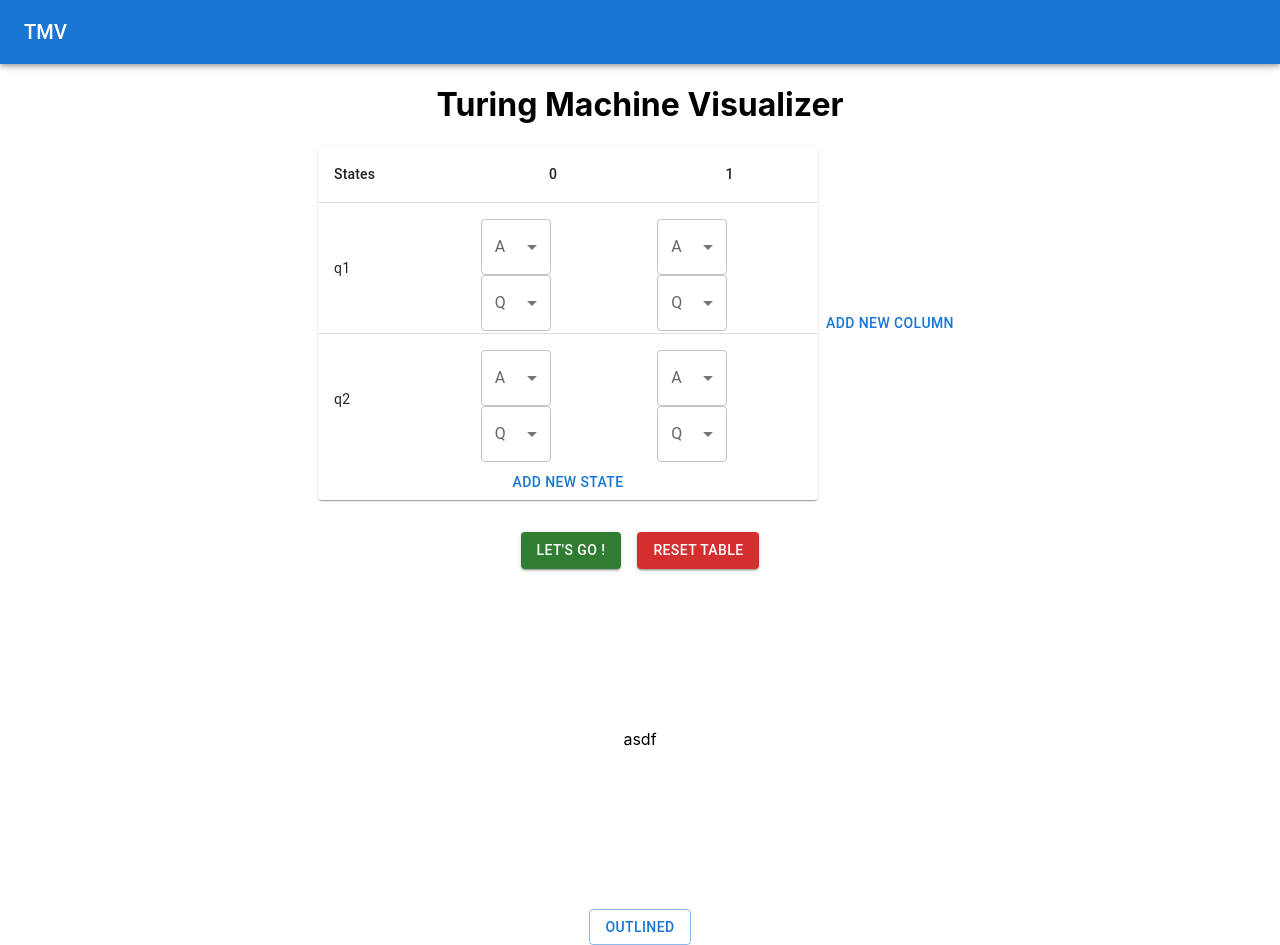
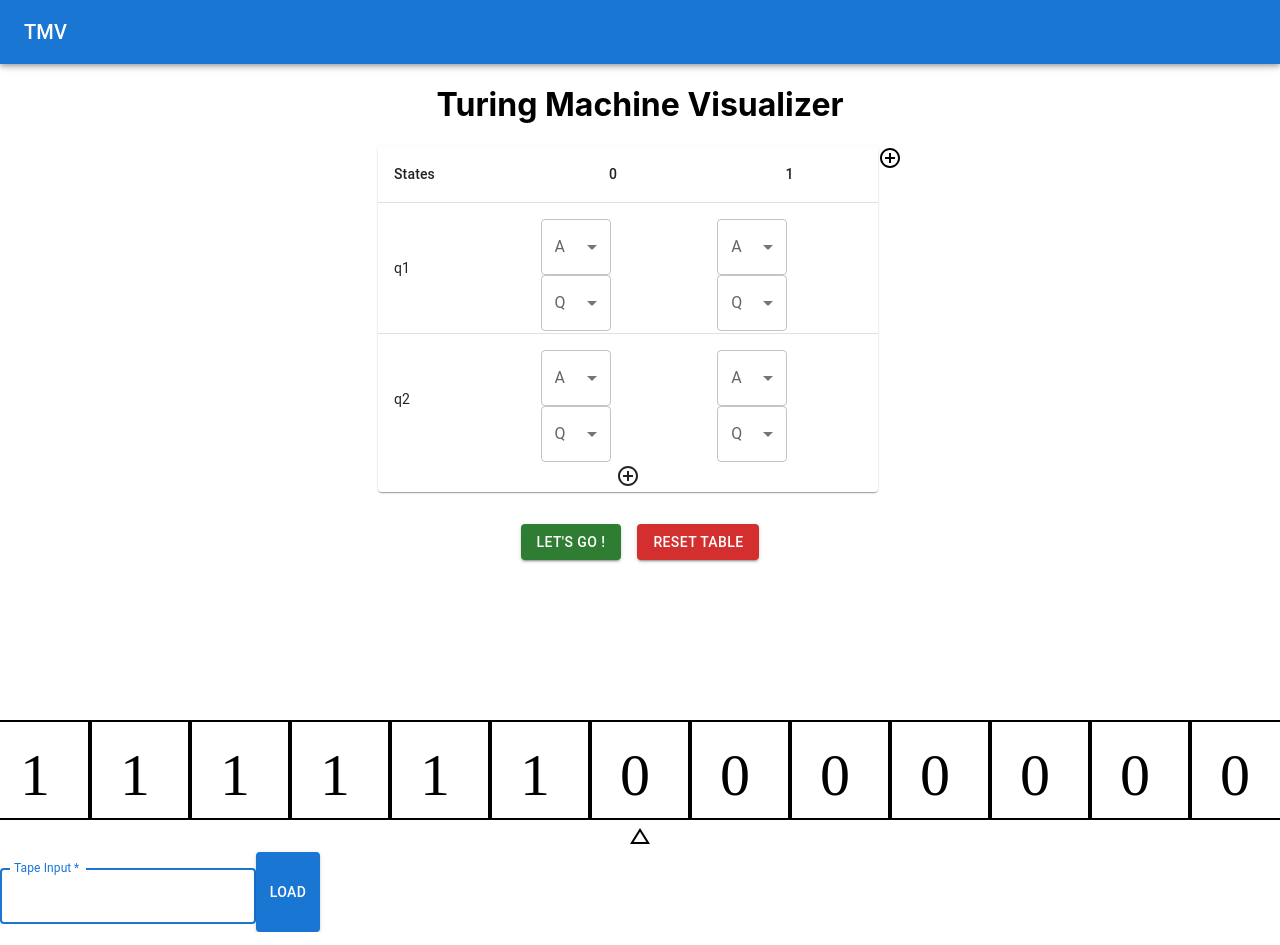
Before and after one commit to jzkang1/turing-machine-visualizer, a React (Create React App) app: page /visualize in a window 1280 px wide. Built offline with nearby package versions, Linux system fonts and the light colour scheme; the HTML template or start-up script is replaced by a standard one.

Commit message:
Added machine tape

```diff
--- a/package.json
+++ b/package.json
@@ -5,6 +5,7 @@
   "dependencies": {
     "@emotion/react": "^11.7.1",
     "@emotion/styled": "^11.6.0",
+    "@mui/icons-material": "^5.3.0",
     "@mui/material": "^5.2.8",
     "@testing-library/jest-dom": "^5.16.1",
     "@testing-library/react": "^12.1.2",
--- a/src/components/Tape.js
+++ b/src/components/Tape.js
@@ -1,8 +1,48 @@
-import React, { useContext } from 'react';
+import React, { useContext, useState, useEffect, useRef } from 'react';
 import { GlobalStoreContext } from '../store/index.js'
+import ChangeHistoryIcon from '@mui/icons-material/ChangeHistory';
+import { Icon } from '@mui/material';
 
-export default function Tape(props){
+export default function Tape(props) {
     const { store } = useContext(GlobalStoreContext);
 
-    return (<div style={{margin: "10em"}}>asdf</div>);
+    const [tape, setTape] = useState([]);
+
+    const [actionQueue, setActionQueue] = useState([]);
+
+    const tapeRef = useRef(null);
+
+    useEffect(() => {
+        const tape = tapeRef.current;
+        const context = tape.getContext('2d');
+
+        context.fillStyle = 'black';
+        context.strokeStyle = '#000000';
+        context.lineWidth = 4;
+        context.font = "60px Arial black";
+        // context.fillRect(0, 0, context.canvas.width, context.canvas.height);
+
+        // context.strokeRect(0, 0, context.canvas.width, context.canvas.height);
+
+        // right side
+        for (let i = window.innerWidth/2-50; i < window.innerWidth; i+= 100) {
+            context.strokeRect(i, 0, 100, 100);
+            context.fillText("0",i+30,75)
+        }
+
+        // left side
+        for (let i = window.innerWidth/2-150; i >= -100; i-=100) {
+            context.strokeRect(i, 0, 100, 100);
+            context.fillText("1",i+30,75)
+        }
+    }, []);
+
+    return (
+        <div display="flex" align="center">
+            <canvas width={window.innerWidth} height="100em" style={{marginTop: "10em"}} ref={tapeRef} {...props}/>
+            <Icon>
+                {<ChangeHistoryIcon/>}
+            </Icon>
+        </div>
+    );
 }
--- a/src/components/TransitionTable.js
+++ b/src/components/TransitionTable.js
@@ -1,4 +1,4 @@
-import { useContext, useCallback, useMemo } from 'react';
+import React, { useContext, useCallback, useMemo } from 'react';
 import { GlobalStoreContext } from '../store';
 import { TableContainer, Table, TableHead, TableBody, TableRow, TableCell } from '@mui/material/';
 import { TextField } from '@mui/material';
@@ -11,7 +11,8 @@ import { Fade } from '@mui/material';
 import { Box } from '@mui/system';
 import { Typography } from '@mui/material';
 import MenuItem from '@mui/material/MenuItem';
-
+import AddCircleOutlineIcon from '@mui/icons-material/AddCircleOutline';
+import { Icon } from '@mui/material';
 
 export default function TransitionTable(props) {
     const {store} = useContext(GlobalStoreContext);
@@ -47,7 +48,7 @@ export default function TransitionTable(props) {
     const getStateRows = () => {
         let rows = [];
         for (let state of store.states) {
-            let row = [<TableCell component="th">{state}</TableCell>];
+            let row = [<React.Fragment><TableCell component="th">{state}</TableCell></React.Fragment>];
             for (let parseCharacter of store.alphabet) {
                 row.push(
                     <TableCell
@@ -135,10 +136,14 @@ export default function TransitionTable(props) {
                     </TableBody>
                 </Table>
 
-                <Button onClick={store.addRow}>Add New State</Button>
+                <Icon onClick={store.addRow} style={{cursor:"pointer"}}>
+                    {<AddCircleOutlineIcon/>}
+                </Icon>
 
             </TableContainer>
-            <Button onClick={store.addColumn}>Add New Column</Button>
+            <Icon onClick={store.addColumn} style={{cursor:"pointer"}}>
+                {<AddCircleOutlineIcon/>}
+            </Icon>
             </div>
         );
     };
--- a/src/components/Visual.js
+++ b/src/components/Visual.js
@@ -1,19 +1,36 @@
 import React, { useContext } from 'react';
 import { GlobalStoreContext } from '../store';
 import Tape from './Tape.js'
-import { Button } from '@mui/material';
+import { Box, Button, TextField, Stack} from '@mui/material';
 
 
 
 export default function Visual(props) {
     const { store } = useContext(GlobalStoreContext);
 
+    function handleLoadInput () {
+
+    }
+
     return (
         <React.Fragment>
             <Tape/>
-
-            <Button variant="outlined">Outlined</Button>
-
+            <Box component="form" noValidate onSubmit={handleLoadInput} sx={{maxWidth: "20em", maxHeight: "20em"}}>
+                <Stack direction="row">
+                <TextField
+                    margin="normal"
+                    required
+                    fullWidth
+                    id="input"
+                    label="Tape Input"
+                    name="input"
+                    autoFocus
+                />
+                <Button
+                    variant="contained"
+                >Load</Button>
+                </Stack>
+            </Box>
 
 
             {/* <PauseButton/>
--- a/src/store/index.js
+++ b/src/store/index.js
@@ -9,6 +9,7 @@ export const GlobalStoreActionType = {
     SET_RESET_TABLE_MODAL: "SET_RESET_TABLE_MODAL",
     SET_DELETE_STATE_MODAL: "SET_DELETE_STATE_MODAL",
     SET_DELETE_PARSE_CHARACTER_MODAL: "SET_DELETE_PARSE_CHARACTER_MODAL",
+    UPDATE_IS_TAPE_RUNNING: "UPDATE_IS_TAPE_RUNNING",
 }
 
 export const GlobalStoreDefaultTransitionTable = {
@@ -23,6 +24,7 @@ function GlobalStoreContextProvider(props) {
         alphabet: ["0", "1"],
         acceptingStates: [],
         resetTableModalOpen: false,
+        isTapeRunning: false,
     });
 
     const storeReducer = (action) => {
@@ -37,6 +39,7 @@ function GlobalStoreContextProvider(props) {
                     alphabet: payload.newAlphabet,
                     acceptingStates: store.acceptingStates,
                     resetTableModalOpen: store.resetTableModalOpen,
+                    isTapeRunning: store.isTapeRunning,
                 });
 
             case GlobalStoreActionType.RESET_TRANSITION_TABLE:
@@ -46,6 +49,7 @@ function GlobalStoreContextProvider(props) {
                     alphabet: ["0", "1"],
                     acceptingStates: [],
                     resetTableModalOpen: false,
+                    isTapeRunning: store.isTapeRunning,
                 });
 
             case GlobalStoreActionType.SET_RESET_TABLE_MODAL:
@@ -55,8 +59,18 @@ function GlobalStoreContextProvider(props) {
                     alphabet: store.alphabet,
                     acceptingStates: store.acceptingStates,
                     resetTableModalOpen: payload,
+                    isTapeRunning: store.isTapeRunning,
                 });
 
+            case GlobalStoreActionType.UPDATE_IS_TAPE_RUNNING:
+                return setStore({
+                    transitionTable: store.transitionTable,
+                    states: store.states,
+                    alphabet: store.alphabet,
+                    acceptingStates: store.acceptingStates,
+                    resetTableModalOpen: store.resetTableModalOpen,
+                    isTapeRunning: payload,
+                })
             default:
                 break;
         }
@@ -141,6 +155,20 @@ function GlobalStoreContextProvider(props) {
         });
     }
 
+    store.startRunningTape = () => {
+        storeReducer({
+            type: GlobalStoreActionType.UPDATE_IS_TAPE_RUNNING,
+            payload: true
+        })
+    }
+
+    store.stopRunningTape = () => {
+        storeReducer({
+            type: GlobalStoreActionType.UPDATE_IS_TAPE_RUNNING,
+            payload: false
+        })
+    }
+
     return (
         <GlobalStoreContext.Provider value={{store}}>
             {props.children}
```
Also changed, not shown: 1 other file (tests, documents, lock files or other folders).
